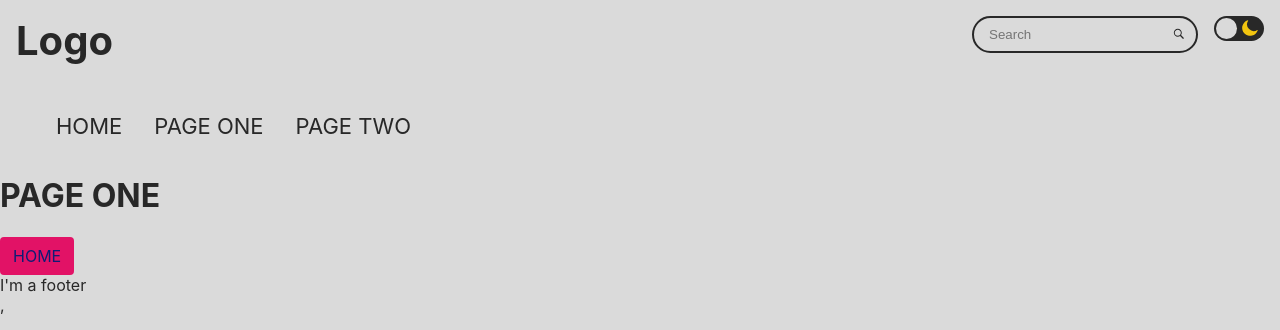
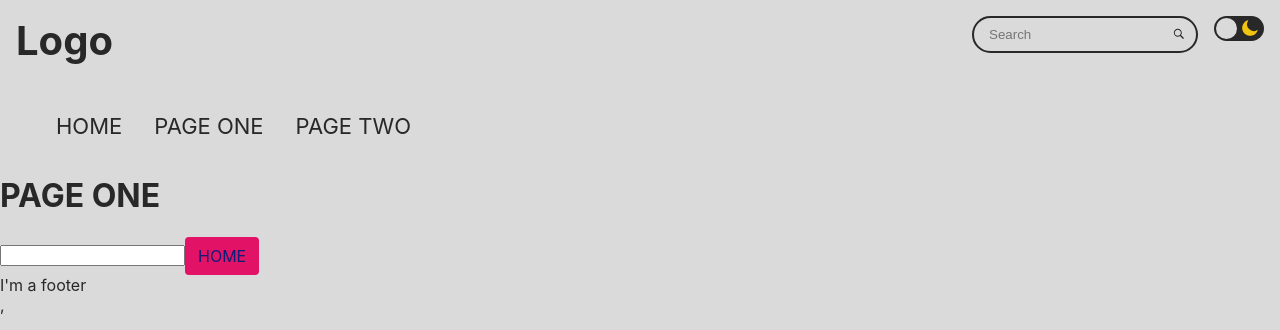
Before and after one commit to C0deJack/react-typescript-styled-eslint-prettier, a React (Create React App) app: page /one in a window 1280 px wide. Shown: the top 330 px of the page. Built offline with nearby package versions, Linux system fonts and the light colour scheme.

Commit message:
Add Autocomplete input component to project

```diff
--- a/src/components/container/PageOne.tsx
+++ b/src/components/container/PageOne.tsx
@@ -1,10 +1,28 @@
-import React from 'react'
-import LinkButton from '../styled/LinkButton'
-
+import React from 'react';
+import LinkButton from '../styled/LinkButton';
+import Autocomplete from '../styled/Autocomplete';
 export default function PageOne() {
     return (
         <div>
             <h1>PAGE ONE</h1>
+
+            <Autocomplete
+                suggestions={[
+                "Alligator",
+                "Bask",
+                "Crocodilian",
+                "Death Roll",
+                "Eggs",
+                "Jaws",
+                "Reptile",
+                "Solitary",
+                "Tail",
+                "Wetlands"
+            ]}
+            />
+
+
+
             <LinkButton link={'/'} linkName={'HOME'}/>
         </div>
     )
--- /dev/null
+++ b/src/components/styled/Autocomplete.jsx
@@ -0,0 +1,196 @@
+import React, { Component } from 'react';
+import styled from 'styled-components';
+
+const StyledList = styled.ul`
+
+	border: 1px solid #999;
+	border-top-width: 0;
+	list-style: none;
+	margin-top: 0;
+	max-height: 143px;
+	overflow-y: auto;
+	padding-left: 0;
+	width: calc(300px + 1rem);
+
+	li {
+		padding: 0.5rem;
+	}
+
+	.suggestion-active,
+	li:hover {
+		background-color: #008f68;
+		color: #fae042;
+		cursor: pointer;
+		font-weight: 700;
+	}
+
+	li:not(:last-of-type) {
+		border-bottom: 1px solid #999;
+	}
+
+	/* .no-suggestions {
+		color: #999;
+		padding: 0.5rem;
+	} */
+`;
+
+// interface AutocompleteProps {
+// 	suggestions: Array<string>;
+// }
+
+// interface AutocompleteState {
+// 	state: {
+// 		activeSuggestion: number;
+// 		filteredSuggestions: Array<string>;
+// 		showSuggestions: boolean;
+// 		userInput: string;
+// 	};
+// }
+
+// class Autocomplete extends Component<AutocompleteProps> {
+class Autocomplete extends Component {
+	// 	// static propTypes = {
+	// 	//   suggestions: PropTypes.instanceOf(Array)
+	// 	// };
+
+	static defaultProps = {
+		suggestions: [],
+	};
+
+	// constructor(props:AutocompleteProps) {
+	constructor(props) {
+		super(props);
+
+		this.state = {
+			// The active selection's index
+			activeSuggestion: 0,
+			// The suggestions that match the user's input
+			filteredSuggestions: [],
+			// Whether or not the suggestion list is shown
+			showSuggestions: false,
+			// What the user has entered
+			userInput: '',
+		};
+	}
+
+	// onChange = (e:React.FormEvent<HTMLInputElement>) => {
+	onChange = (e) => {
+		const { suggestions } = this.props;
+		const userInput = e.currentTarget.value;
+
+		// Filter our suggestions that don't contain the user's input
+		const filteredSuggestions = suggestions.filter(
+			(suggestion) =>
+				suggestion.toLowerCase().indexOf(userInput.toLowerCase()) > -1
+		);
+
+		this.setState({
+			activeSuggestion: 0,
+			filteredSuggestions,
+			showSuggestions: true,
+			userInput: e.currentTarget.value,
+		});
+	};
+
+	onClick = (e) => {
+		this.setState({
+			activeSuggestion: 0,
+			filteredSuggestions: [],
+			showSuggestions: false,
+			userInput: e.currentTarget.innerText,
+		});
+	};
+
+	onKeyDown = (e) => {
+		const { activeSuggestion, filteredSuggestions } = this.state;
+
+		// User pressed the enter key
+		if (e.keyCode === 13) {
+			this.setState({
+				activeSuggestion: 0,
+				showSuggestions: false,
+				userInput: filteredSuggestions[activeSuggestion],
+			});
+		}
+		// User pressed the up arrow
+		else if (e.keyCode === 38) {
+			if (activeSuggestion === 0) {
+				return;
+			}
+
+			this.setState({ activeSuggestion: activeSuggestion - 1 });
+		}
+		// User pressed the down arrow
+		else if (e.keyCode === 40) {
+			if (activeSuggestion - 1 === filteredSuggestions.length) {
+				return;
+			}
+
+			this.setState({ activeSuggestion: activeSuggestion + 1 });
+		}
+	};
+
+	render() {
+		const {
+			onChange,
+			onClick,
+			onKeyDown,
+			state: {
+				activeSuggestion,
+				filteredSuggestions,
+				showSuggestions,
+				userInput,
+			},
+		} = this;
+
+		let suggestionsListComponent;
+
+		if (showSuggestions && userInput) {
+			if (filteredSuggestions.length) {
+				suggestionsListComponent = (
+					<StyledList className="suggestions">
+						{filteredSuggestions.map((suggestion, index) => {
+							let className;
+
+							// Flag the active suggestion with a class
+							if (index === activeSuggestion) {
+								className = 'suggestion-active';
+							}
+
+							return (
+								<li
+									className={className}
+									key={suggestion}
+									onClick={onClick}
+								>
+									{suggestion}
+								</li>
+							);
+						})}
+					</StyledList>
+				);
+			}
+			// else {
+			// 	suggestionsListComponent = (
+			// 		<div className="no-suggestions">
+			// 			<em>No suggestions, you're on your own!</em>
+			// 		</div>
+			// 	);
+			// }
+		}
+
+		return (
+			<>
+				<input
+					type="text"
+					onChange={onChange}
+					onKeyDown={onKeyDown}
+					value={userInput}
+				/>
+				{suggestionsListComponent}
+			</>
+		);
+	}
+}
+
+export default Autocomplete;
```
